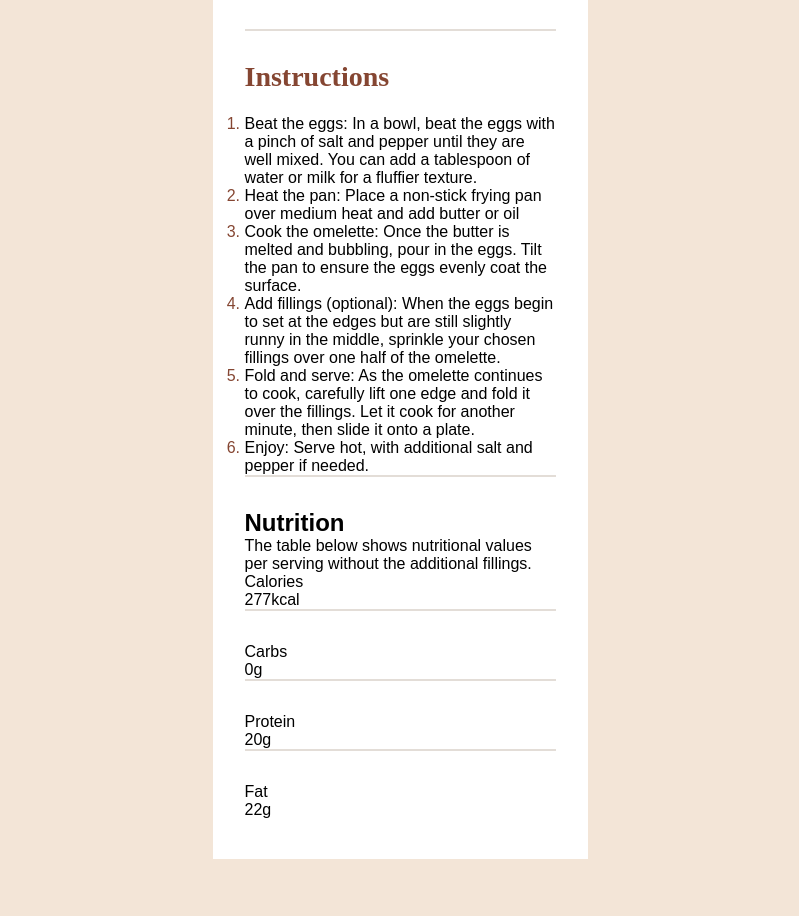
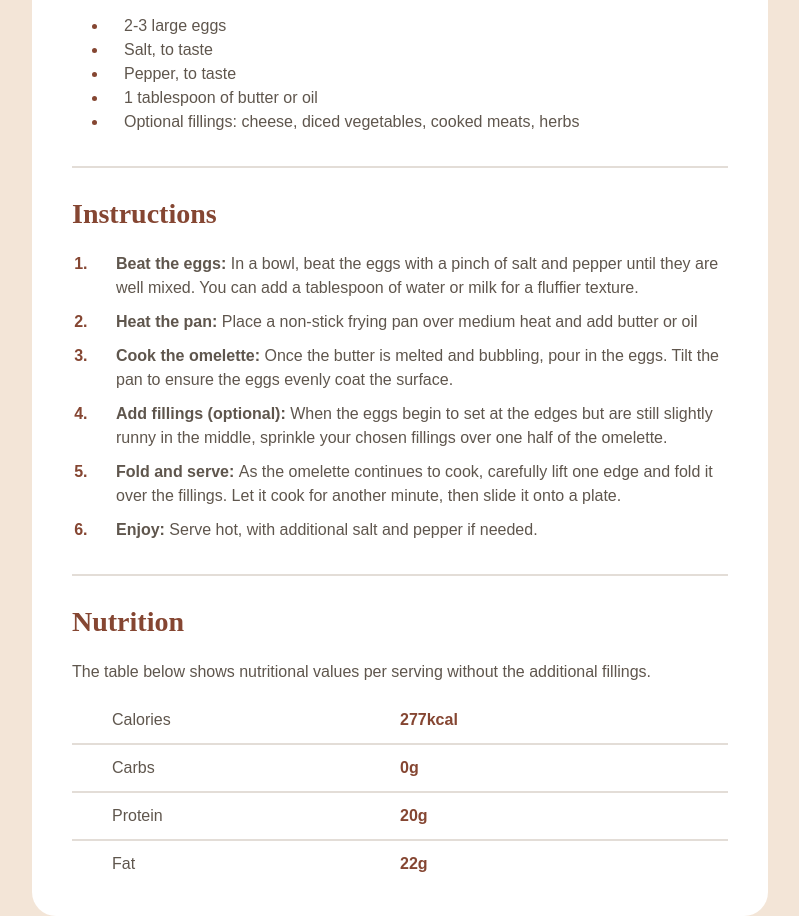
Before and after one commit to BhuvanVarma/frontendMentor, a plain HTML site: page recipe-page-main/index.html in a window 1280 px wide. Shown: the part 878-1794 px from the top of the page, without its empty margins (240-1039 px from the left). Before the commit the page ends 1737 px from the top, so only its background shows below. Drawn offline with Linux system fonts and the light colour scheme.

Commit message:
Update style.css

```diff
--- a/recipe-page-main/style.css
+++ b/recipe-page-main/style.css
@@ -77,7 +77,6 @@ img{
 
 .text_content{
     padding: var(--spacing-500) var(--spacing-400);
-
 }
 
 .title{
@@ -173,6 +172,10 @@ hr{
     margin-bottom: var(--spacing-400);
 }
 
+div .instructions{
+    margin-bottom: var(--spacing-400);
+}
+
 .instructions h2{
     color: var(--brown-800);
     font-size: var(--text-preset-2-size);
@@ -182,8 +185,8 @@ hr{
     margin-bottom: var(--spacing-300);
 }
 
-.instructions ul{
-    margin-left: var(--spacing-300);
+.instructions ol{
+    margin-left: var(--spacing-100);
     font-size: var(--text-preset-4-size);
     letter-spacing: var(--text-preset-4-letter-spacing);
     line-height: var(--text-preset-4-line-height);
@@ -192,18 +195,111 @@ hr{
     padding-left: var(--spacing-150);
 }
 
-.ingredients li{
-    padding-left: var(--spacing-200);
-}
-
-.ingredients li::marker{
-    color: var(--brown-800);
-}
-
 .instructions{
     margin-bottom: 0 var(--spacing-400)  var(--spacing-400) var(--spacing-400);
 }
 
 .instructions li::marker{
     color: var(--brown-800);
+    font-weight: 900;
 }
+
+.instructions li{
+    padding-left: var(--spacing-300);
+    margin-bottom: 10px;
+}
+
+.instructions li>span{
+    font-weight: 900;
+}
+
+.nutrition h2{
+    color: var(--brown-800);
+    font-size: var(--text-preset-2-size);
+    font-family: var(--font-serif);
+    letter-spacing: var(--text-preset-2-letter-spacing);
+    line-height: var(--text-preset-2-line-height);
+    margin-bottom: var(--spacing-300);
+}
+
+.nutrition p{
+    font-size: var(--text-preset-4-size);
+    letter-spacing: var(--text-preset-4-letter-spacing);
+    line-height: var(--text-preset-4-line-height);
+    color: var(--stone-600);
+    margin-bottom: var(--spacing-300);
+}
+
+.table{
+    height: 168px;
+    display: flex;
+    flex-direction: column;
+    align-items: center;
+    justify-content: space-between;
+}
+.row{
+    display: flex;
+    align-items: center;
+    justify-content: space-evenly;
+}
+
+.row .number{
+    color: var(--brown-800);
+    font-weight: bolder;
+}
+
+.row div{
+    height: 24px;
+    width: 115.5px;
+    display: flex;
+    align-items: center;
+    justify-content: start;
+    color: var(--stone-600);
+}
+
+.nutrition hr{
+    margin: 0;
+    border: 1px solid var(--stone-150);
+    width: 100%;
+}
+
+@media (min-width: 768px) {
+    main{
+        padding: var(--spacing-500);
+        width: 616px;
+        border-radius: 24px;
+        margin: 128px 0;
+    }
+
+    img{
+        height: 300px;
+        width: 536px;
+        border-radius: 12px;
+        margin-bottom: var(--spacing-500);
+    }
+
+    .text_content{
+        padding: 0;
+    }
+
+    .row div{
+        width: 228px;
+    }
+
+}
+
+@media (min-width: 1280px) {
+
+    main{
+        width: 736px;
+    }
+
+    img{
+        width: 656px;
+    }
+
+    .row div{
+        width: 288px;
+    }
+
+}
```
